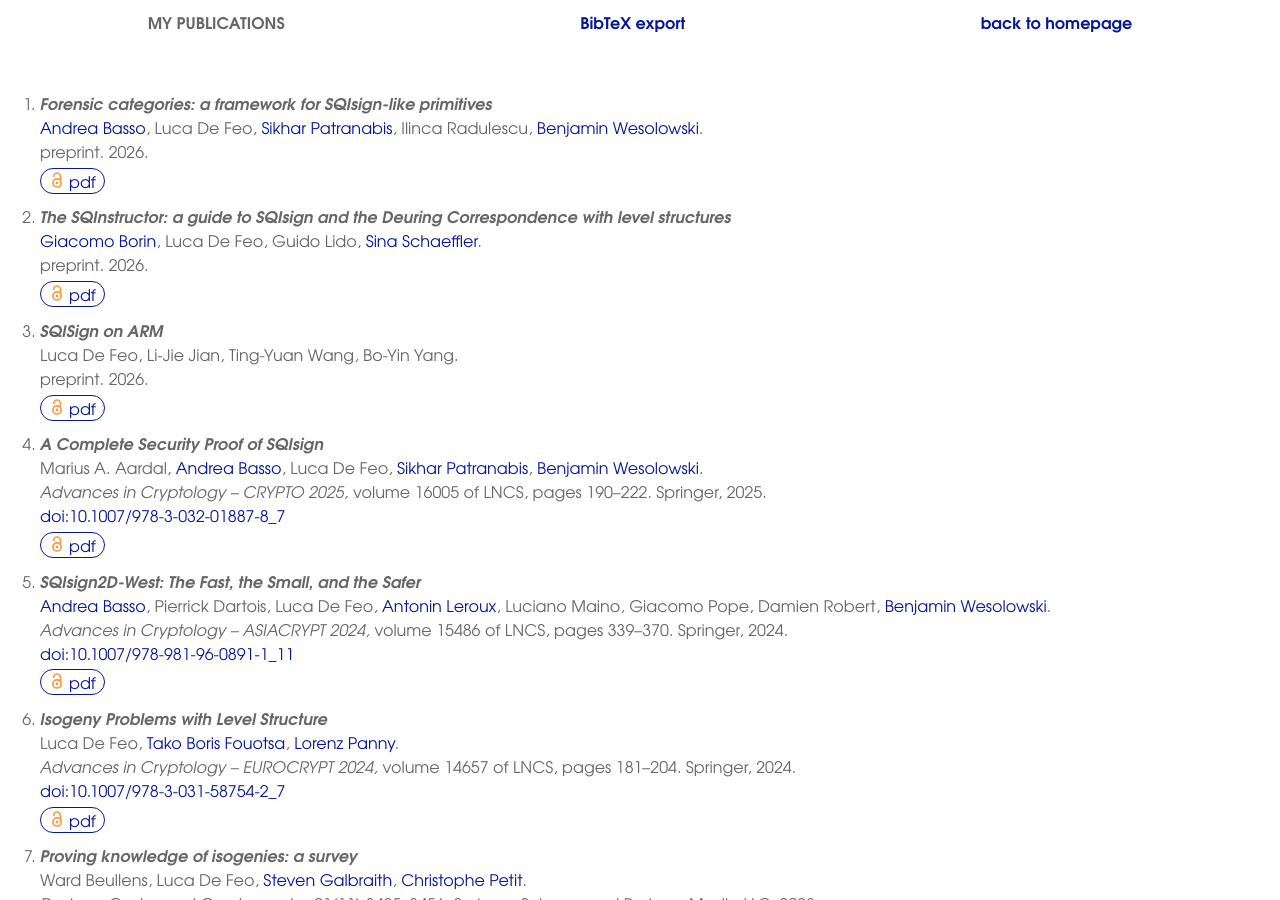
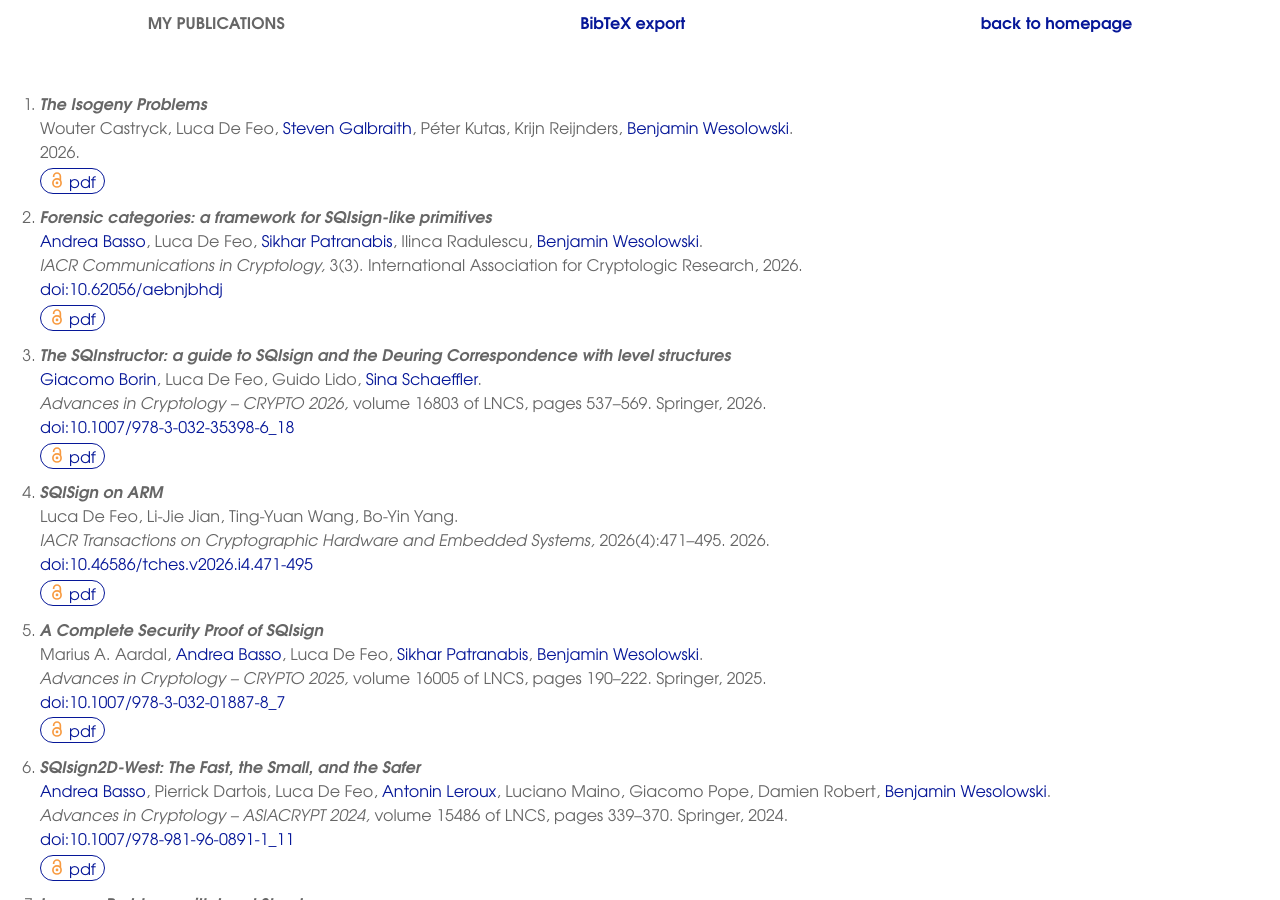
Before and after one commit to defeo/defeo.github.io, a Jekyll site: the page built from pubs.html, in a window 1280 px wide and 900 px high. Built offline with Jekyll 4.4.1, drawn with Linux system fonts in a browser that asks for light colours.

Commit message:
Updated data

```diff
--- a/_data/papers.yaml
+++ b/_data/papers.yaml
@@ -1,5 +1,18 @@
 papers:
-  - type: preprint
+  - type: eprint
+    title: The Isogeny Problems
+    authors:
+      - Wouter Castryck
+      - me
+      - ellkiwi
+      - Péter Kutas
+      - Krijn Reijnders
+      - bweso
+    download: 'https://eprint.iacr.org/2026/1431'
+    date: 2026-07-16
+    year: 2026
+
+  - type: journal
     title: 'Forensic categories: a framework for SQIsign-like primitives'
     authors:
       - basso
@@ -7,31 +20,58 @@ papers:
       - sikhar
       - Ilinca Radulescu
       - bweso
+    bibinfo:
+      publisher: International Association for Cryptologic Research
+      title: IACR Communications in Cryptology
+      volume: 3
+      issn: 3006-5496
+      number: 3
     download: 'https://eprint.iacr.org/2026/1171.pdf'
-    date: 2026-06-08
+    date: 2026-10-26
     year: 2026
+    doi: '10.62056/aebnjbhdj'
 
-  - type: preprint
+  - type: conference
     title: 'The SQInstructor: a guide to SQIsign and the Deuring Correspondence with level structures'
     authors:
       - gborin
       - me
       - Guido Lido
       - sschaeffler
+    bibinfo:
+      publisher: Springer
+      title:
+        short: CRYPTO 2026
+        long: Advances in Cryptology – CRYPTO 2026
+      volume: 16803
+      series: LNCS
+      pagestart: 537
+      pageend: 569
+      editor:
+        - Nadia Heninger
+        - Michael Rosulek
     download: 'https://eprint.iacr.org/2026/493.pdf'
-    date: 2026-03-11
+    date: 2026-08-16
     year: 2026
+    doi: 10.1007/978-3-032-35398-6_18
 
-  - type: preprint
+  - type: journal
     title: SQISign on ARM
     authors:
       - me
       - Li-Jie Jian
       - Ting-Yuan Wang
       - Bo-Yin Yang
+    bibinfo:
+      title: IACR Transactions on Cryptographic Hardware and Embedded Systems
+      volume: 2026
+      number: 4
+      pagestart: 471
+      pageend: 495
     download: 'https://eprint.iacr.org/2026/394.pdf'
-    date: 2026-03-01
+    date: 2026-09-11
     year: 2026
+    doi: 10.46586/tches.v2026.i4.471-495
 
   - type: conference
     title: A Complete Security Proof of SQIsign
```
Also changed, not shown: _data/students.yaml (+18 -0 lines).
